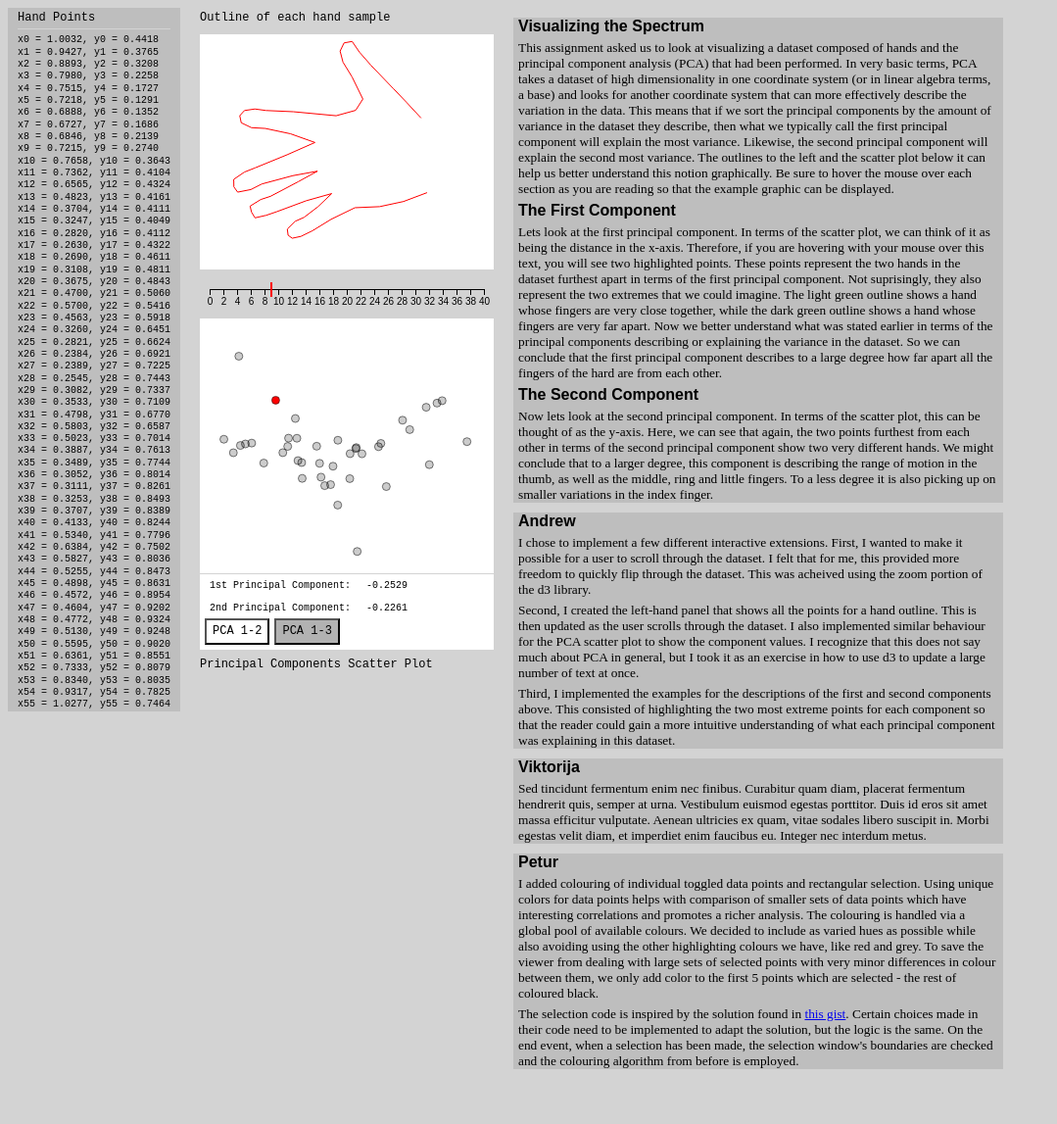
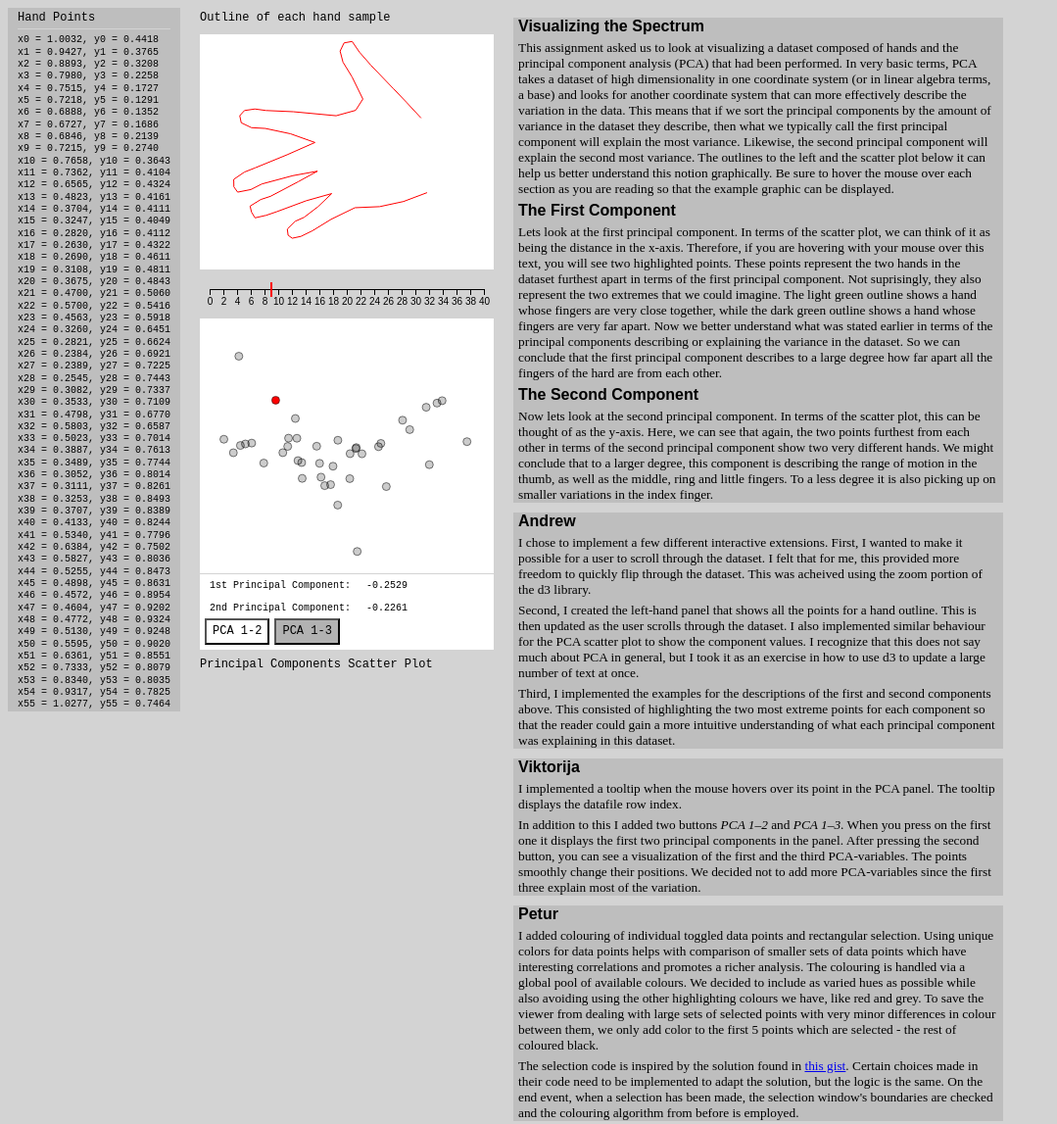
Before and after one commit to drewparli/diku-ide-04, a plain HTML site: page index.html in a window 1280 px wide. Shown: the whole page at 98% size, without its empty margins (0-1079 px from the left). Before the commit the page ends 1101 px from the top, so only its background shows below. Drawn offline with nearby package versions, Linux system fonts and the light colour scheme.

Commit message:
Update of "Viktorija" footnote

```diff
--- a/index.html
+++ b/index.html
@@ -47,7 +47,13 @@
 
         <div class="vis-text">
           <h2>Viktorija</h2>
-          <p>Sed tincidunt fermentum enim nec finibus. Curabitur quam diam, placerat fermentum hendrerit quis, semper at urna. Vestibulum euismod egestas porttitor. Duis id eros sit amet massa efficitur vulputate. Aenean ultricies ex quam, vitae sodales libero suscipit in. Morbi egestas velit diam, et imperdiet enim faucibus eu. Integer nec interdum metus. </p>
+          <p>I implemented a tooltip when the mouse hovers over its point in the PCA panel.
+          The tooltip displays the datafile row index.</p>
+		      <p>In addition to this I added two buttons <i>PCA 1–2</i> and <i>PCA 1–3</i>.
+          When you press on the first one it displays the first two principal components in the panel.
+          After pressing the second button, you can see a visualization of the first and the third PCA-variables.
+          The points smoothly change their positions. We decided not to add more PCA-variables since the first three
+          explain most of the variation.</p>
         </div>
 
         <div class="vis-text">
```
